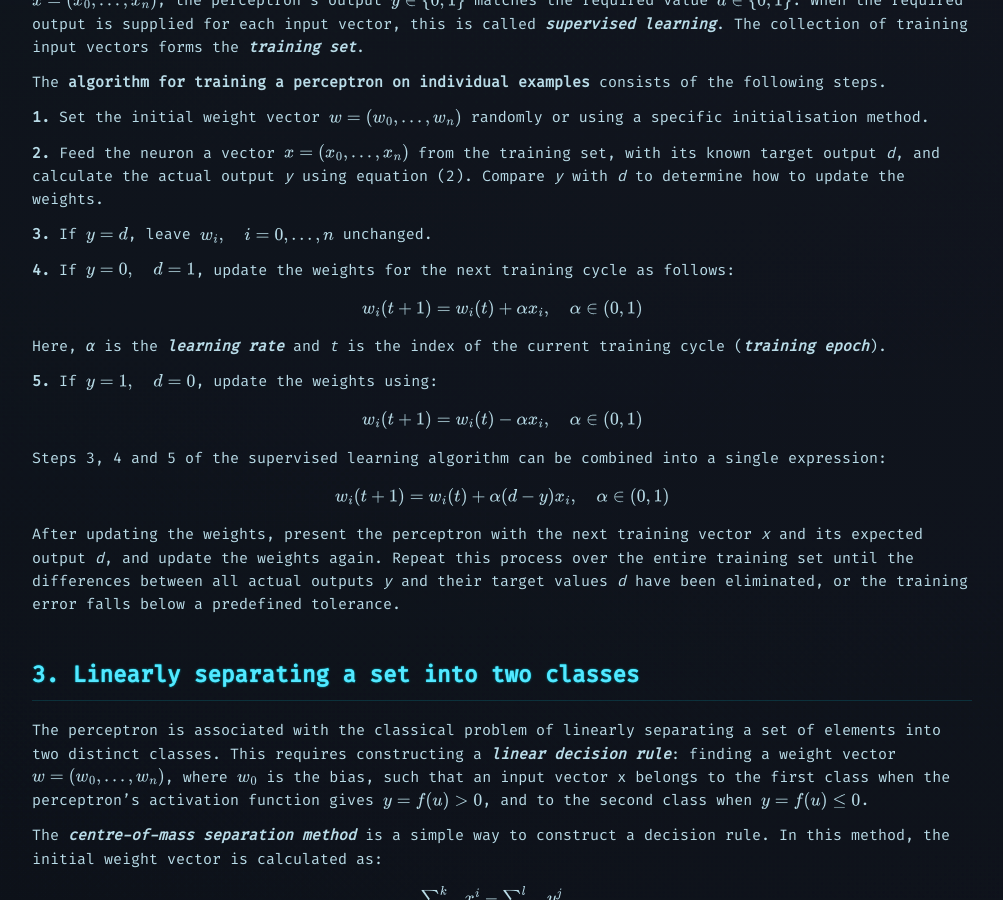
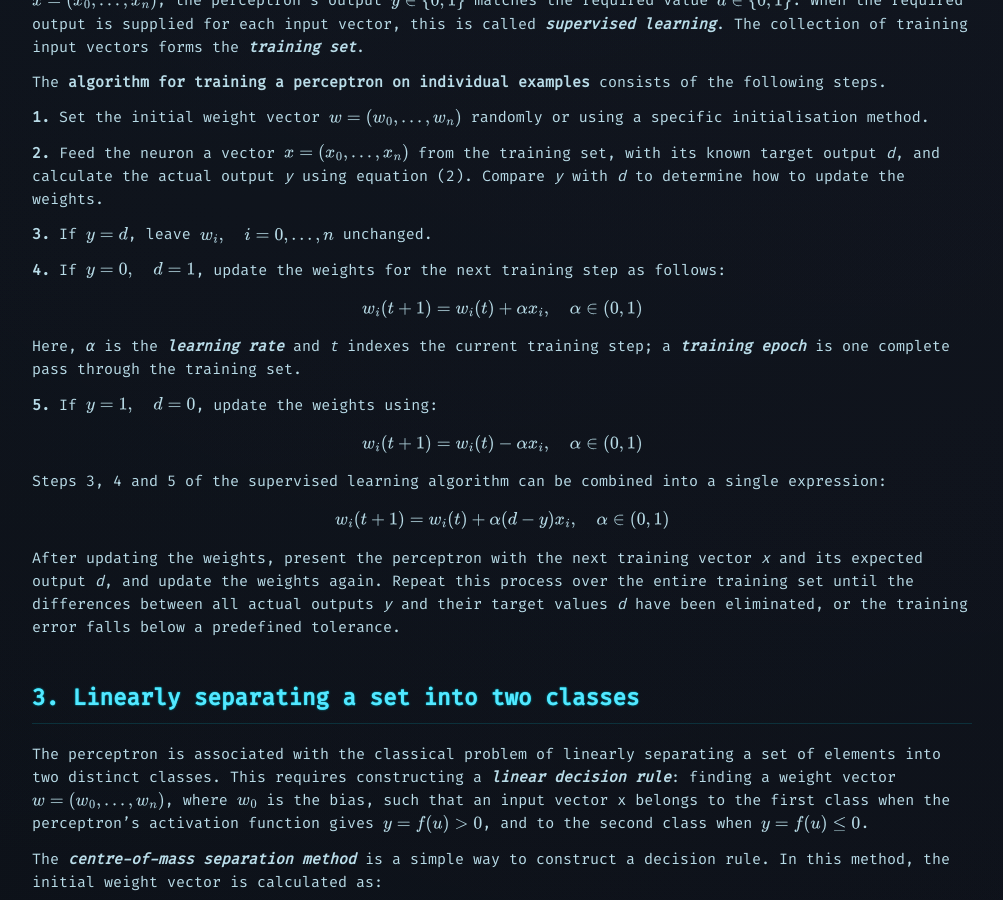
Before and after one commit to Fuzzy-Technologies/fuzzy-technologies.github.io, a Jekyll site: the page built from articles/2024-10-13-neural-network-classification.md, in a window 1280 px wide and 900 px high, scrolled down 3864 px. Shown: the whole window, without its empty margins (138-1141 px from the left). Built offline with Jekyll 4.4.1, drawn with Linux system fonts in a browser that asks for light colours; Markdown is read by kramdown in place of the engine named in the settings.

Commit message:
Refine English terminology after technical editorial review

````diff
--- a/articles/2024-10-13-neural-network-classification.md
+++ b/articles/2024-10-13-neural-network-classification.md
@@ -104,13 +104,13 @@ The **algorithm for training a perceptron on individual examples** consists of t
 
 **3.** If $y=d$, leave $w\_i,\\quad i=0,\\ldots,n$ unchanged.
 
-**4.** If $y=0,\\quad d=1$, update the weights for the next training cycle as follows:
+**4.** If $y=0,\\quad d=1$, update the weights for the next training step as follows:
 
 ```math
 w_i(t+1)=w_i(t)+\alpha x_i,\quad\alpha\in(0,1)
 ```
 
-Here, *α* is the ***learning rate*** and *t* is the index of the current training cycle (***training epoch***).
+Here, *α* is the ***learning rate*** and *t* indexes the current training step; a ***training epoch*** is one complete pass through the training set.
 
 **5.** If $y=1,\\quad d=0$, update the weights using:
 
````
